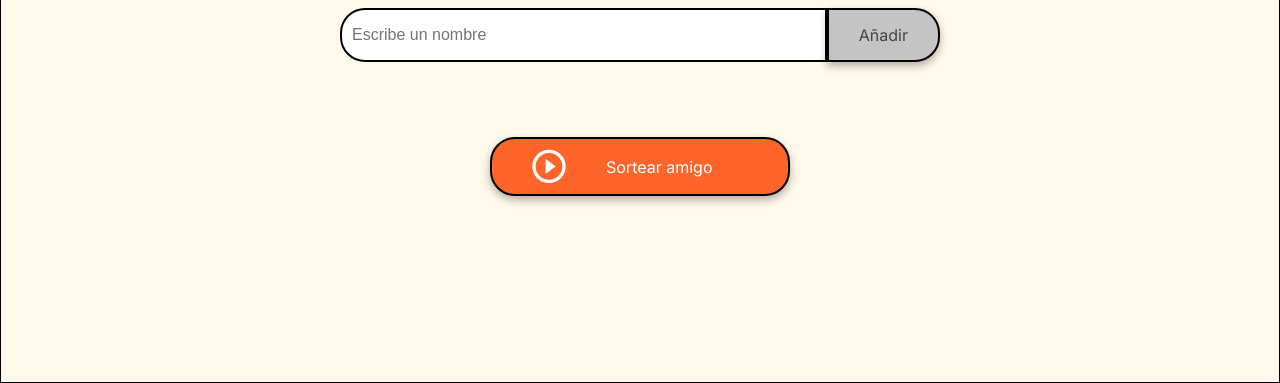
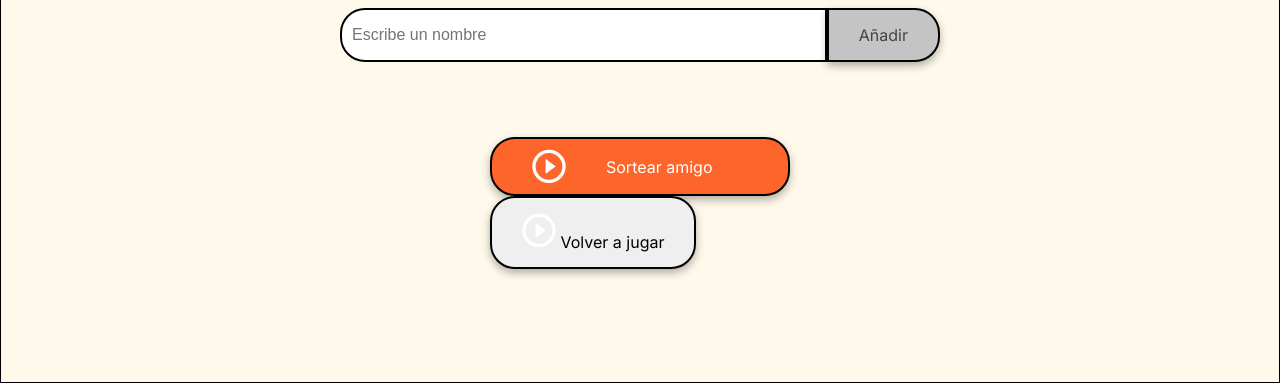
Before and after one commit to alexander692-hub/amigoSecreto, a plain HTML site: page index.html in a window 1280 px wide. Shown: the part 417-800 px from the top of the page. Drawn offline with Linux system fonts and the light colour scheme.

Commit message:
Update index.html

```diff
--- a/index.html
+++ b/index.html
@@ -32,6 +32,13 @@
                     <img src="assets/play_circle_outline.png" alt="Ícono para sortear">
                     Sortear amigo
                 </button>
+
+                    <button class="button-reset" onclick="reiniciarJuego()" aria-label="Volver a jugar">
+                        <img src="assets/play_circle_outline.png" alt="Ícono para reiniciar">
+                        Volver a jugar
+                    </button>
+                </div>
+
             </div>
         </section>
     </main>
```
